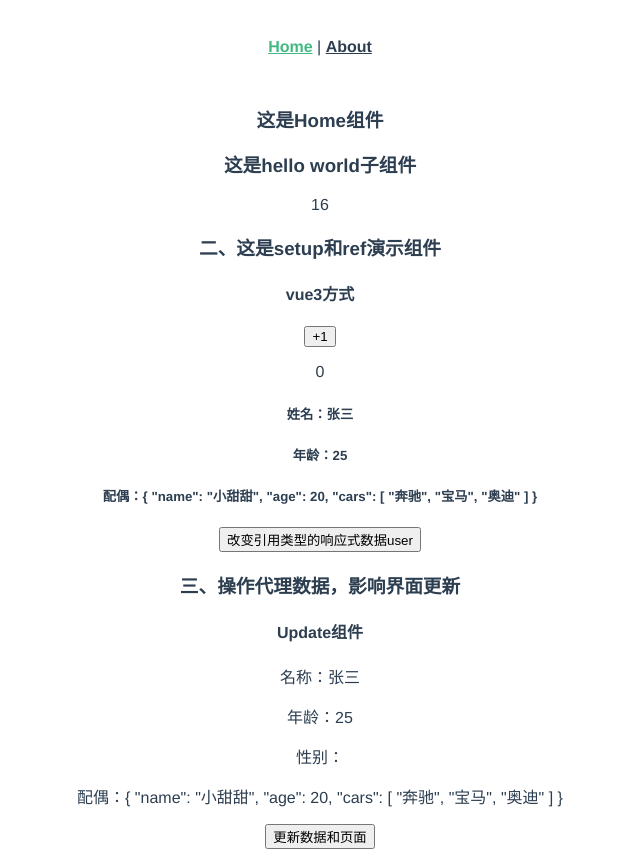
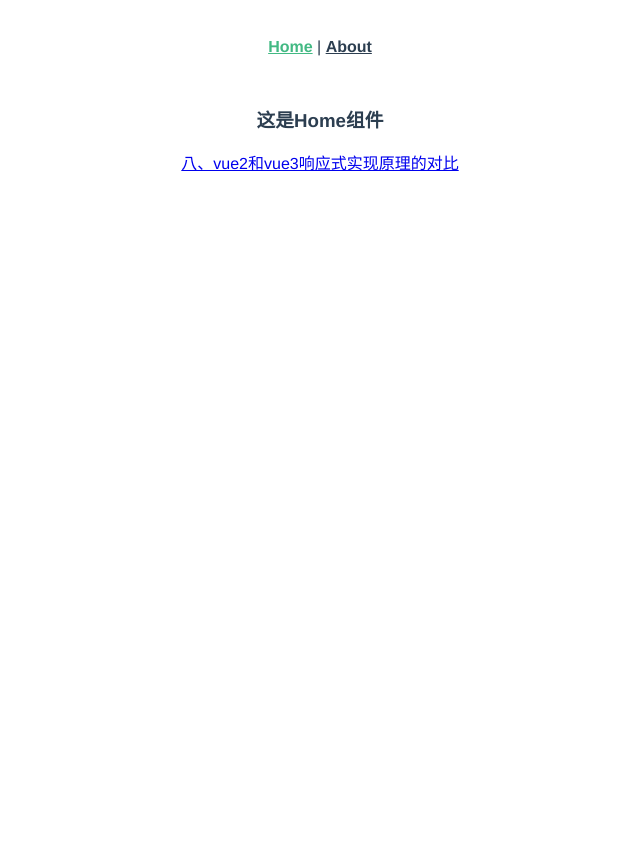
Before and after one commit to bcygsws/vue3_learn, a Vue app: page /#/ in a window 1280 px wide. Shown: the whole page, without its empty margins (320-960 px from the left). After the commit the page ends 800 px from the top, so only its background shows below. Built offline with nearby package versions, Linux system fonts and the light colour scheme.

Commit message:
:art: vue2响应实现原理

```diff
--- a/src/components/HelloWorld.vue
+++ /dev/null
@@ -1,5 +0,0 @@
-<template>
-  <div>
-    <h3>这是hello world子组件</h3>
-  </div>
-</template>
--- a/src/components/reactive/VersonReactive.vue
+++ b/src/components/reactive/VersionReactive.vue
@@ -1,5 +1,5 @@
 <template>
-  <h3>四、vue2和vue3响应式实现原理的对比</h3>
+  <h3>文本：vue2和vue3响应式实现原理的对比</h3>
 </template>
 <script lang="ts">
 /**
@@ -44,7 +44,6 @@
  */
 import { defineComponent } from 'vue';
 export default defineComponent({
-  name: 'VersionReactive',
-  setup() {}
+  name: 'VersionReactive'
 });
 </script>
--- a/src/views/Home.vue
+++ b/src/views/Home.vue
@@ -1,37 +1,19 @@
 <template>
   <div class="home">
     <h3>这是Home组件</h3>
-    <HelloWorld></HelloWorld>
-    <!-- <p>{number}</p> -->
-    <!-- 注意：在vue中使用模板是双括号，react中是单括号 -->
-    <p>{{ number }}</p>
-    <!-- setup和ref使用演示组件 -->
-    <Learn></Learn>
-    <Update></Update>
+    <router-link to="/home/version_reactive">八、vue2和vue3响应式实现原理的对比</router-link>
+    <router-view></router-view>
   </div>
 </template>
 
 <script lang="ts">
 // vue3的script和setup语法，推荐使用Volar,注意Volar和原来vue2的Vetur是互斥的；使用Volar时，搜索Vetur插件禁用
 // 在Home中定义一个子组件HelloWorld
-import HelloWorld from '../components/HelloWorld.vue';
-import Learn from '../components/setup_ref/Learn.vue';
-import Update from '../components/update/Update.vue';
 import { defineComponent } from 'vue';
 // 暴露出一个定义好的组件
 export default defineComponent({
   // 当前组件名称
   name: 'Home',
-  components: {
-    // 注册一个子组件
-    HelloWorld,
-    Learn,
-    Update
-  },
-  // setup相当于一个回调函数，里面返回的任何对象，对象的属性和方法，在模板中可以直接使用
-  setup() {
-    let number = 16;
-    return { number };
-  }
+
 });
 </script>
```
Also changed, not shown: src/router/index.ts (+8 -2 lines).
